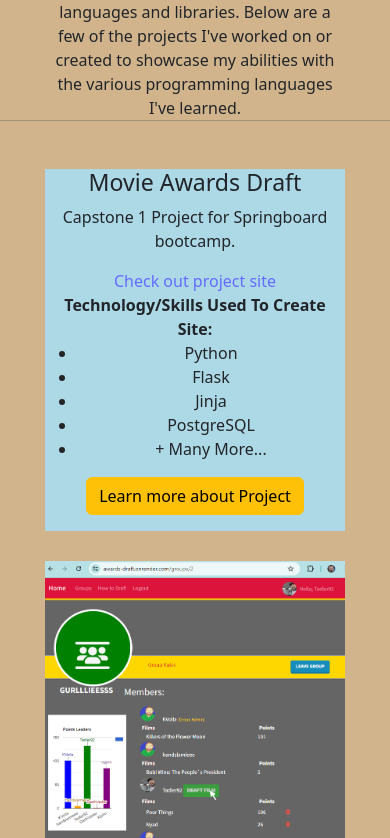
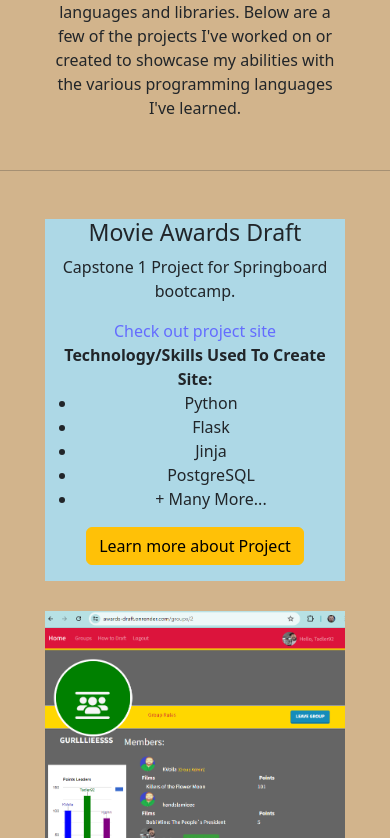
Before and after one commit to Tadler92/Portfolio, a React (Vite) app: page / in a window 390 px wide. Shown: the part 766-1604 px from the top of the page. Built offline with nearby package versions, Linux system fonts and the light colour scheme.

Commit message:
More screen size responsive edits

```diff
--- a/src/Home.css
+++ b/src/Home.css
@@ -160,6 +160,6 @@ hr {
   .Home-projects {
     /* margin-top: 50px; */
     position: relative;
-    top: 50px;
+    top: 100px;
   }
 }
```
